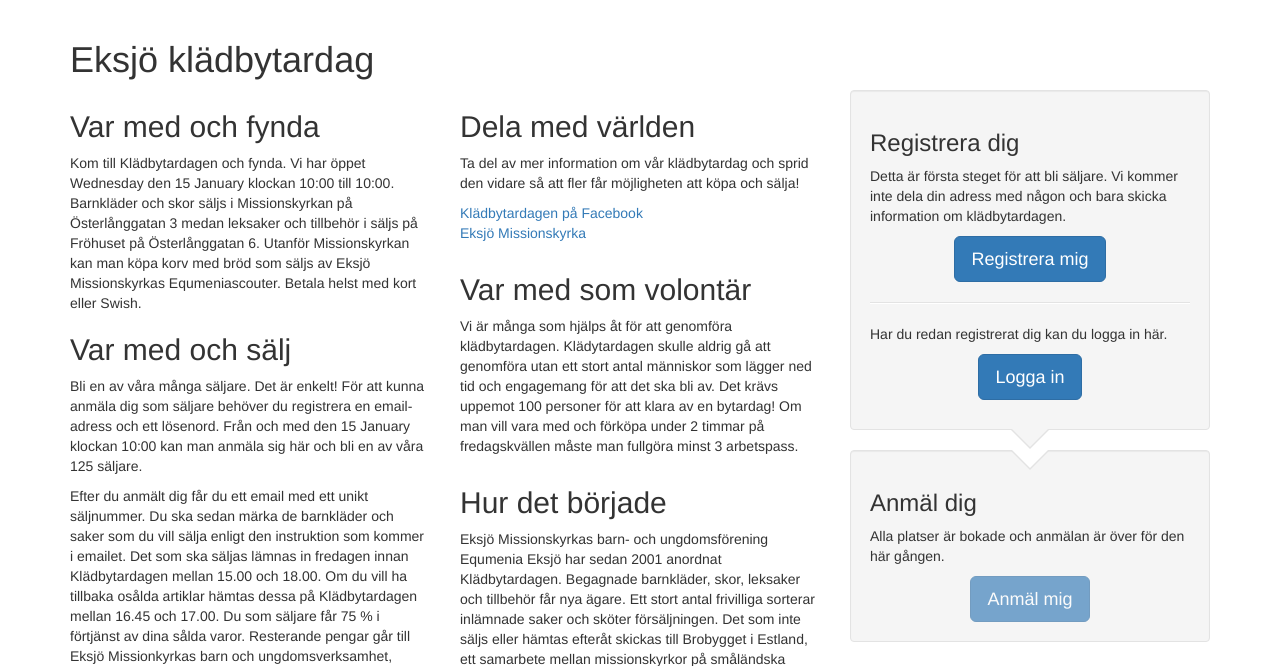
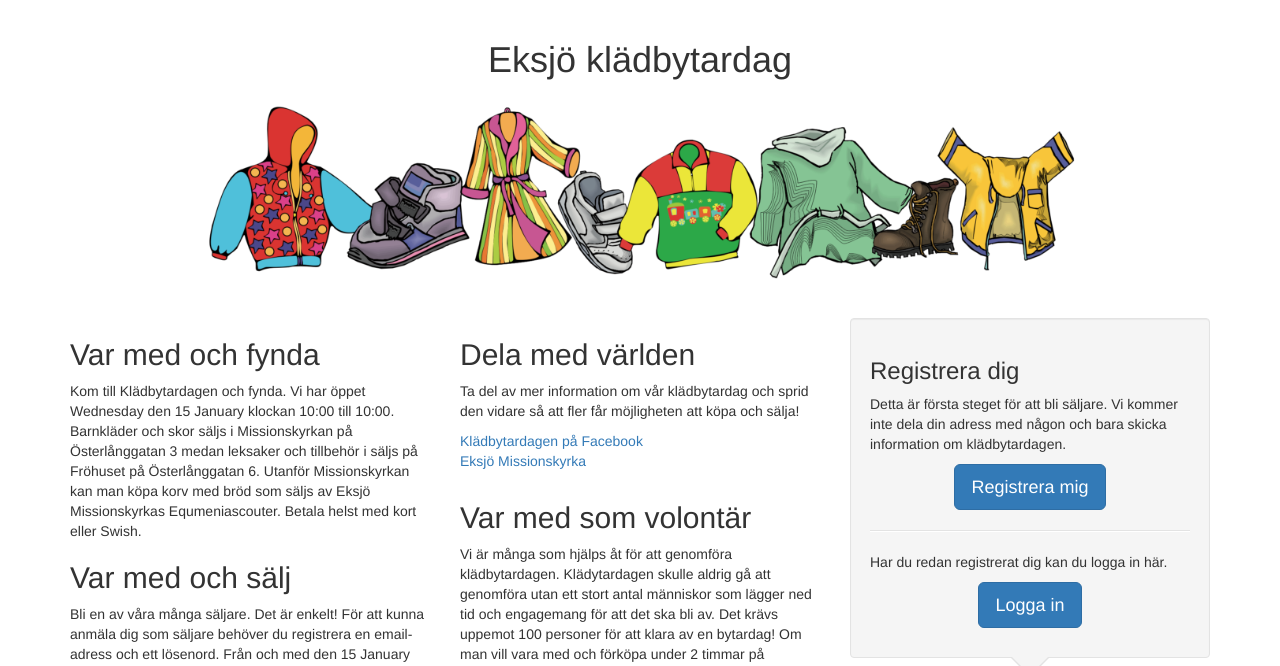
Before and after one commit to Limpan/bytardag, a Flask app: page / in a window 1280 px wide. Shown: the part 52-718 px from the top of the page. Run offline with Flask 2, Linux system fonts and the light colour scheme; tables that the repository leaves empty hold one stand-in row (Sample ...); some libraries are stand-ins or nearby versions.

Commit message:
Added logo.

```diff
--- a/web/app/static/css/customizations.css
+++ b/web/app/static/css/customizations.css
@@ -72,6 +72,9 @@
   background-color: #f8f8f8;
 }
 
+#front-page-header {
+  margin-bottom: 2em;
+}
 
 /* -- Print-friendly information page */
 
--- a/web/app/templates/main/index.html
+++ b/web/app/templates/main/index.html
@@ -3,8 +3,9 @@
 
 {% block page_content %}
   <div class="row">
-    <div class="col-md-12">
+    <div id="front-page-header" class="col-md-12 text-center">
       <h1>Eksjö klädbytardag</h1>
+      <img src="{{ url_for('static', filename='images/logo.png') }}" width="80%">
     </div>
   </div>
 
```
Also changed, not shown: web/app/static/images/logo.png (added).
